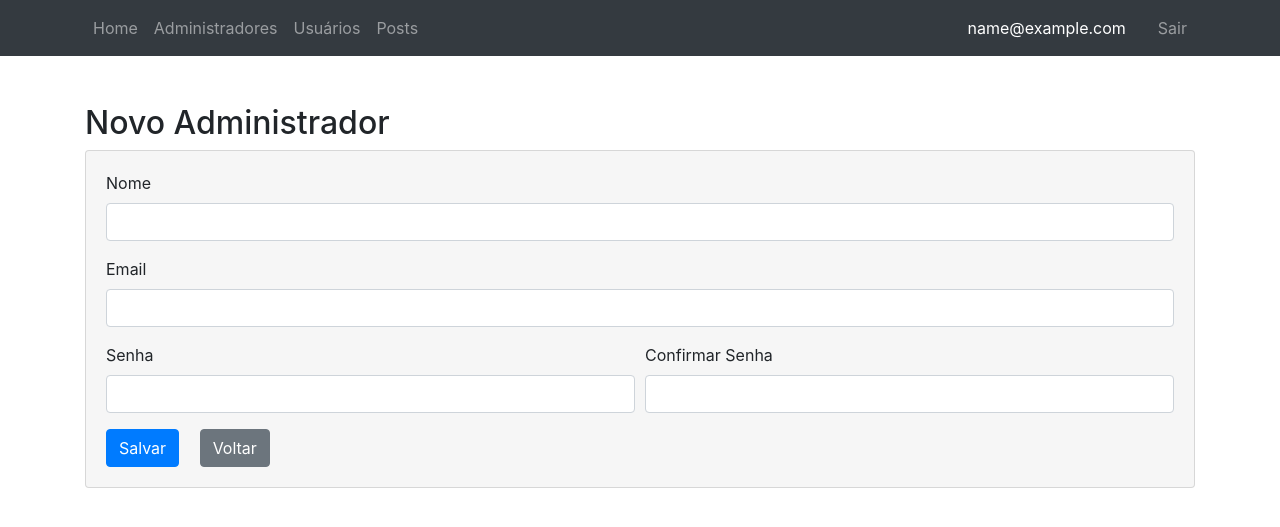
After one commit to rafaelgauderio/rede-social-ruby, a Rails app: page /admin/admins/new in a window 1280 px wide. The commit adds this page. Shown: the top 527 px of the page. Run offline with Rails 7, Linux system fonts and the light colour scheme; the visitor is signed in with stand-in values (Sample User, id 1); some libraries are stand-ins or nearby versions.

Commit message:
Botao e formulario do CRUD admin

```diff
--- /dev/null
+++ b/app/controllers/admin/admins_controller.rb
@@ -0,0 +1,16 @@
+class Admin::AdminsController < AdminController
+    def index
+        @admins = Admin.order(id: :desc)
+    end
+
+    def new
+        @admin = Admin.new
+    end
+private
+
+def form_params
+    params.require(:admin).permit(:name, :email, :password, :password_confirmation)
+end
+
+
+end
--- a/app/models/admin.rb
+++ b/app/models/admin.rb
@@ -3,4 +3,6 @@ class Admin < ApplicationRecord
   # :confirmable, :lockable, :timeoutable, :trackable and :omniauthable
   devise :database_authenticatable, :registerable,
          :recoverable, :rememberable, :validatable
+
+  validates :name, presence: true
 end
--- /dev/null
+++ b/app/views/admin/admins/_form.html.erb
@@ -0,0 +1,30 @@
+<div class="card" style="background-color:#f6f6f6;">
+  <div class="card-body">
+    <%= form_with(model: [:admin, admin], local:true) do |f| %>
+     <div class="form-group">
+        <label>Nome</label>
+        <%= f.text_field :name, class: "form-control" %>
+      </div>
+      <div class="form-group">
+        <label>Email</label>
+        <%= f.email_field :email, class: "form-control" %>
+      </div>
+      <div class="form-row">
+        <div class="col-6">
+          <div class="form-group">
+            <label>Senha</label>
+            <%= f.password_field :password, class: "form-control" %>
+          </div>
+        </div>
+        <div class="col-6">
+          <div class="form-group">
+            <label for="exampleInputPassword1">Confirmar Senha</label>
+            <%= f.password_field :password_confirmation, class: "form-control" %>
+          </div>
+        </div>
+      </div>
+      <button type="submit" class="btn btn-primary">Salvar</button>
+      <%= link_to "Voltar", admin_admins_path, class: "btn btn-secondary ml-3" %>
+    <% end %>
+  </div>
+</div>
--- /dev/null
+++ b/app/views/admin/admins/edit.html.erb
@@ -0,0 +1,3 @@
+<h2>Editar Administrador #<%= @admin.id%> </h2>
+
+<%= render "form", admin: @admin %>
--- /dev/null
+++ b/app/views/admin/admins/new.html.erb
@@ -0,0 +1,3 @@
+<h2>Novo Administrador</h2>
+
+<%= render "form", admin: @admin %>
--- a/app/views/admin/home/index.html.erb
+++ b/app/views/admin/home/index.html.erb
@@ -1,2 +1 @@
-
-<h2> Bem vindo ao painel do administrador </h2>
+<h2> Seja bem-vindo ao painel do ADMINISTRADOR </h2>
--- a/app/views/layouts/admin/_header.html.erb
+++ b/app/views/layouts/admin/_header.html.erb
@@ -2,11 +2,13 @@
   <div class="container">
     <ul class="navbar-nav">
       <li class="nav-item <%= current_page?(admin_root_path)? "active" : "" %>">
-      <a class="nav-link">Home</a>
+      <%= link_to("Home", admin_root_path, class: "nav-link") %>
       </li>
-      <li class="nav-item">
-        <a class="nav-link" href="#">Administradores</a>
+
+      <li class="nav-item <%= current_page?(admin_admins_path)? "active" : "" %>">
+      <%= link_to("Administradores", admin_admins_path, class: "nav-link") %>
       </li>
+
       <li class="nav-item">
         <a class="nav-link" href="#">Usuários</a>
       </li>
--- a/config/routes.rb
+++ b/config/routes.rb
@@ -3,6 +3,7 @@ Rails.application.routes.draw do
 
   namespace :admin do
     root to: "home#index"
+    resources :admins
   end
   # For details on the DSL available within this file, see https://guides.rubyonrails.org/routing.html
 end
--- /dev/null
+++ b/db/migrate/20210428150254_add_name_to_admins.rb
@@ -0,0 +1,5 @@
+class AddNameToAdmins < ActiveRecord::Migration[6.1]
+  def change
+    add_column :admins, :name, :string
+  end
+end
```
Also changed, not shown: app/views/admin/admins/index.html.erb (added, +27 -0 lines), spec/models/admin_spec.rb (+1 -1 lines), db/schema.rb.
